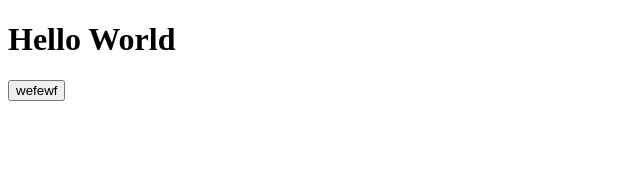
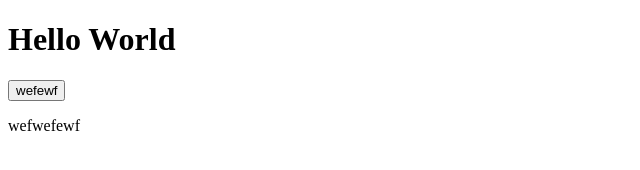
Before and after one commit to Cxvarisorka/group-0, a plain HTML site: page index.html in a window 1280 px wide. Shown: the full height of the page, 0-640 px from the left. Drawn offline with Linux system fonts and the light colour scheme.

Commit message:
Vano changed

```diff
--- a/index.html
+++ b/index.html
@@ -8,6 +8,7 @@
 <body>
     <h1>Hello World</h1>
     <button>wefewf</button>
+    <p>wefwefewf</p>
     <script src="script.js"></script>
 </body>
 </html>
```
